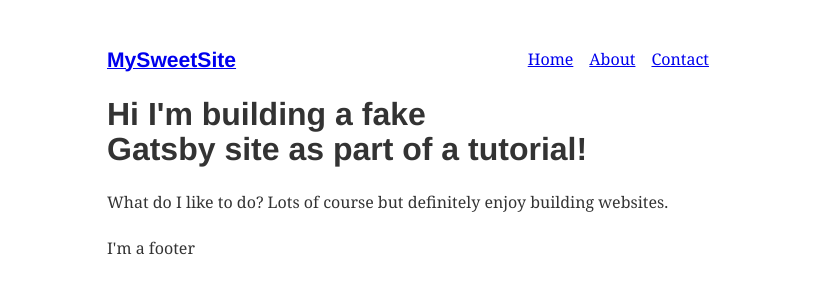
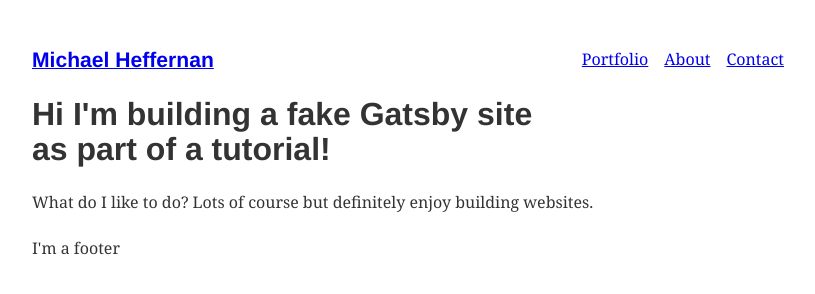
Before and after one commit to m-heffernan/personal-site, a Gatsby site: page / in a window 1280 px wide. Shown: the whole page, without its empty margins (224-1039 px from the left). Built offline with nearby package versions, Linux system fonts and the light colour scheme; Gatsby itself is replaced by a stand-in of ours.

Commit message:
added portfolio page

```diff
--- a/src/components/layout.js
+++ b/src/components/layout.js
@@ -8,13 +8,13 @@ const ListLink = props => (
 )
 
 export default ({ children }) => (
-  <div style={{ margin: `3rem auto`, maxWidth: 650, padding: `0 1rem` }}>
+  <div style={{ margin: `3rem auto`, maxWidth: 800, padding: `0 1rem` }}>
     <header style={{ marginBottom: `1.5rem` }}>
       <Link to="/" style={{ textShadow: `none`, backgroundImage: `none` }}>
-        <h3 style={{ display: `inline` }}>MySweetSite</h3>
+        <h3 style={{ display: `inline` }}>Michael Heffernan</h3>
       </Link>
       <ul style={{ listStyle: `none`, float: `right` }}>
-        <ListLink to="/">Home</ListLink>
+        <ListLink to="/portfolio/">Portfolio</ListLink>
         <ListLink to="/about/">About</ListLink>
         <ListLink to="/contact/">Contact</ListLink>
       </ul>
```
Also changed, not shown: src/pages/portfolio.js (added, +8 -0 lines).
